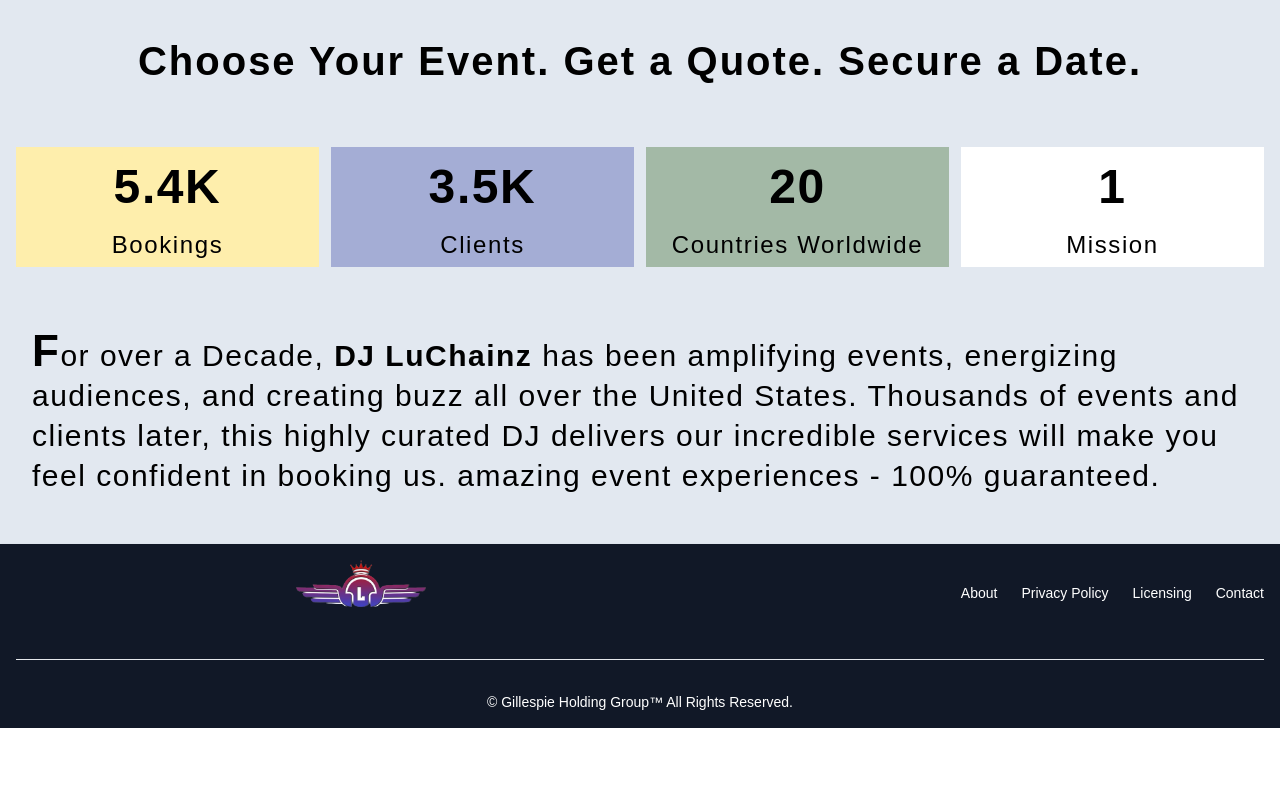
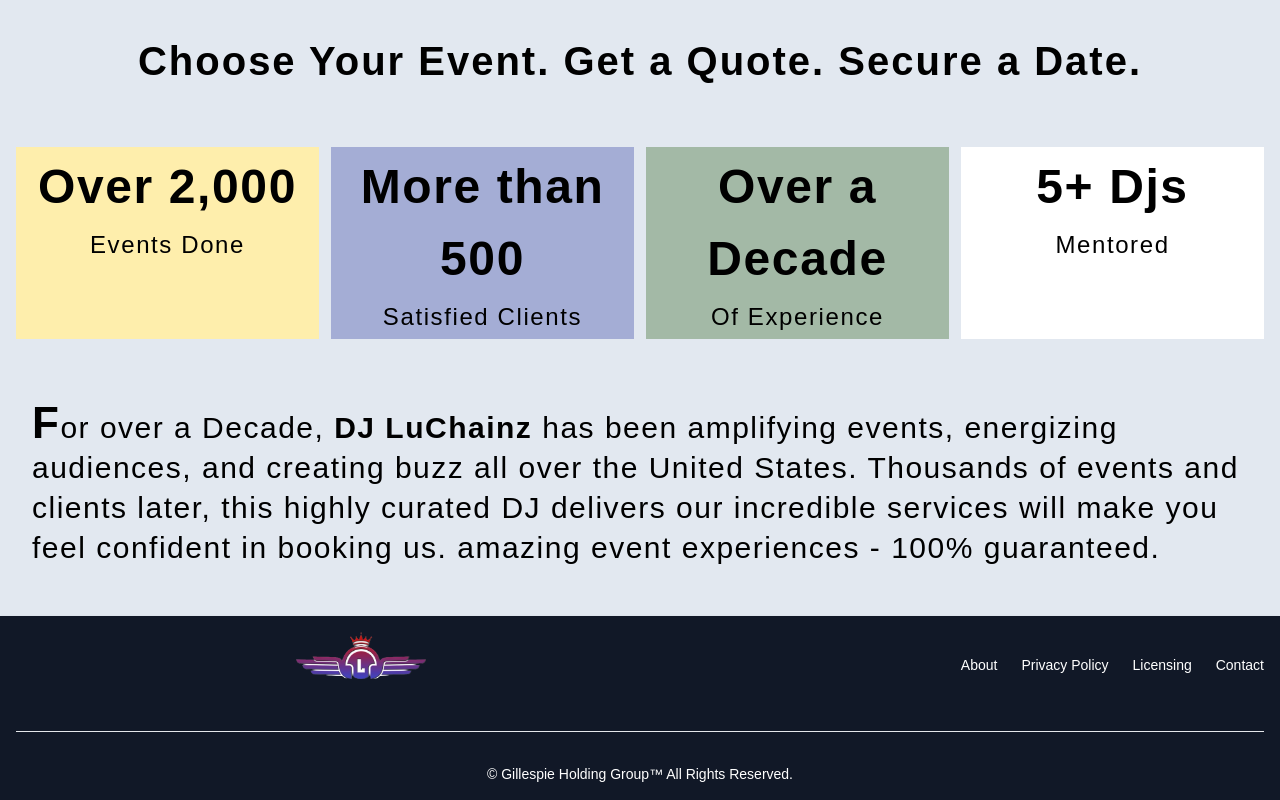
Before and after one commit to lamboprogramming/vercel-launch, a Next.js app in the folder djluchainz/: page / in a window 1280 px wide. Shown: the part 1100-1900 px from the top of the page. Before the commit the page ends 1828 px from the top, so only its background shows below. Built offline with nearby package versions, Linux system fonts and the light colour scheme.

Commit message:
more changes

```diff
--- a/djluchainz/components/Heropage.jsx
+++ b/djluchainz/components/Heropage.jsx
@@ -58,26 +58,26 @@
      <div className='grid grid-cols-1 pr-8 tracking-widest md:gap-3 md:grid-cols-4 rounded-2xl'>
      {/* Col 1 */}
      <div className="w-full h-30 pt-1 m-4 text-center bg-[#feeeac]">
-       <p className=' text-[48px] font-[900] text-black'>5.4K</p>
-       <p className='text-[24px] font-[500] text-black font-sans p-1'>Bookings </p>
+       <p className=' text-[48px] font-[900] text-black'>Over 2,000</p>
+       <p className='text-[24px] font-[500] text-black font-sans p-1'>Events Done </p>
      </div>
 
 
      {/* Col 2 */}
      <div className="w-full h-30 pt-1 m-4 text-center bg-[#a4add5]">
-     <p className='text-[48px] font-[900] text-black '>3.5K</p>
-     <p className='text-[24px] font-[500] text-black font-sans p-1'>Clients</p>
+     <p className='text-[48px] font-[900] text-black '>More than 500</p>
+     <p className='text-[24px] font-[500] text-black font-sans p-1'>Satisfied Clients</p>
    </div>
      {/* Col 3 */}
      <div className="w-full h-30 pt-1 m-4 text-center bg-[#A3B9A6]">
-       <p className='text-[48px] font-[900] text-black '>20</p>
-       <p className='text-[24px] font-[500] text-black font-sans p-1'>Countries Worldwide</p>
+       <p className='text-[48px] font-[900] text-black '>Over a Decade</p>
+       <p className='text-[24px] font-[500] text-black font-sans p-1'>Of Experience</p>
      </div>
 
      {/* Col 4 */}
      <div className="w-full h-30 pt-1 m-4 text-center bg-[#ffffff]">
-     <p className='text-[48px] font-[900] text-black '>1</p>
-     <p className='text-[24px] font-[500] text-black font-sans p-1'>Mission </p>
+     <p className='text-[48px] font-[900] text-black '>5+ Djs</p>
+     <p className='text-[24px] font-[500] text-black font-sans p-1'>Mentored</p>
    </div>
 
 
--- a/djluchainz/components/Testimonials.jsx
+++ b/djluchainz/components/Testimonials.jsx
@@ -9,7 +9,7 @@
 
 const Testimonials = () => {
     return (
-      <div className='bg-gray-900'>
+      <div className='w-full bg-gradient-to-r from-fuchsia-700 to-indigo-500 hover:from-indigo-500 hover:to-fuchsia-500'>
 
       {/* Testimonials Section */}
       <div className="w-full px-5 py-12 border-t border-b border-gray-200 black md:py-20">
@@ -29,7 +29,7 @@
                               </div>
                           </div>
                           <div className="w-full">
-                              <p className="text-lg leading-tight text-md"><span className="mr-1 text-lg italic font-bold leading-none black"></span> When the kids hear DJ Sensei is here, they are about to go crazy!! <span className="ml-1 text-lg italic font-bold leading-none black"></span></p>
+                              <p className="text-lg leading-8 text-md"><span className="mr-1 text-lg italic font-bold leading-none black"></span> When the kids hear DJ Sensei is here, they are about to go crazy!! <span className="ml-1 text-lg italic font-bold leading-none black"></span></p>
                           </div>
                       </div>
                     {/* Card */}
@@ -90,7 +90,7 @@
                               </div>
                           </div>
                           <div className="w-full">
-                              <p className="text-lg leading-tight text-md ">Pleasure to have you, you are welcomed to come back anytime</p>
+                              <p className="text-lg leading-8 text-md ">Pleasure to have you, you are welcomed to come back anytime</p>
                           </div>
                       </div>
                     {/* Card */}
@@ -104,7 +104,7 @@
                               </div>
                           </div>
                           <div className="w-full">
-                              <p className="text-lg leading-tight text-md ">You kill it every time and you know we appreciate you.</p>
+                              <p className="text-lg leading-8 text-md ">You kill it every time and you know we appreciate you.</p>
                           </div>
                       </div>
                   </div>
--- a/djluchainz/src/pages/about.jsx
+++ b/djluchainz/src/pages/about.jsx
@@ -2,6 +2,7 @@
 import Image from 'next/image'
 import dassa from '../../public/images/dassa3.jpeg'
 import Navbar from '../../components/Navbar'
+import Testimonials from '../../components/Testimonials'
 
 const about = () => {
   return (
@@ -22,7 +23,7 @@
         </div>
 
         <div className='grid grid-cols-1'>
-                <h1 className="w-full font-sans text-3xl font-bold leading-10 tracking-wider text-center text-black uppercase shadow-md "> Restuants, Bars, Clubs, Lounges, Corporate, Schools, Collaborations & more </h1>
+                <h1 className="w-full font-sans text-3xl font-bold leading-10 tracking-wider text-center text-black shadow-md "> Restuants, Bars, Clubs, Lounges, Corporate, Schools, Collaborations & more </h1>
         </div>
         <div className='grid grid-cols-1 mt-4 md:grid-cols-5'>
           <div className='md:col-span-5 md:col-start-2'>
@@ -48,6 +49,8 @@
    </section>
 
   </div>
+  {/* Testimonials */}
+  <Testimonials />
 
 </div>
 
--- a/djluchainz/src/pages/contact.jsx
+++ b/djluchainz/src/pages/contact.jsx
@@ -5,7 +5,7 @@
 import emailjs from '@emailjs/browser'
 import Navbar from '../../components/Navbar'
 import Contactbanner from '../../components/Contactbanner'
-import Testimonials from '../../components/Testimonials';
+
 
 const Contact = () => {
 
@@ -95,7 +95,7 @@
           " id="area" rows="3" placeholder="Message" onChange={(event) => (set_Message(event.target.value))}></textarea>
         </div>
 
-        <button onClick={submitInfo} type="submit" className=" px-6 py-6  text-2xl  text-black  border-2 border-black rounded-full bg-gradient-to-r bg-transparent hover:bg-indigo-300  sm:w-[20] mr-1 tracking-widest mt-2  lg:mt-4 font-san font-semibold max-w-[300px] self-center     ">Submit</button>
+        <button onClick={submitInfo} type="submit" className=" px-16 py-3  text-2xl  text-black  border-2 border-black rounded-full bg-gradient-to-r bg-transparent hover:bg-indigo-300  sm:w-[20] mr-1 tracking-widest mt-2  lg:mt-4 font-san font-semibold  self-center     ">Submit</button>
 
 
 
@@ -107,8 +107,7 @@
   </section>
   </div>
 
-  {/* Testimonials */}
-  <Testimonials />
+
 
   {/* policy */}
   <h3 className='p-4 text-lg leading-8 tracking-wider text-center text-black md:text-lg font-[800]'>
```
